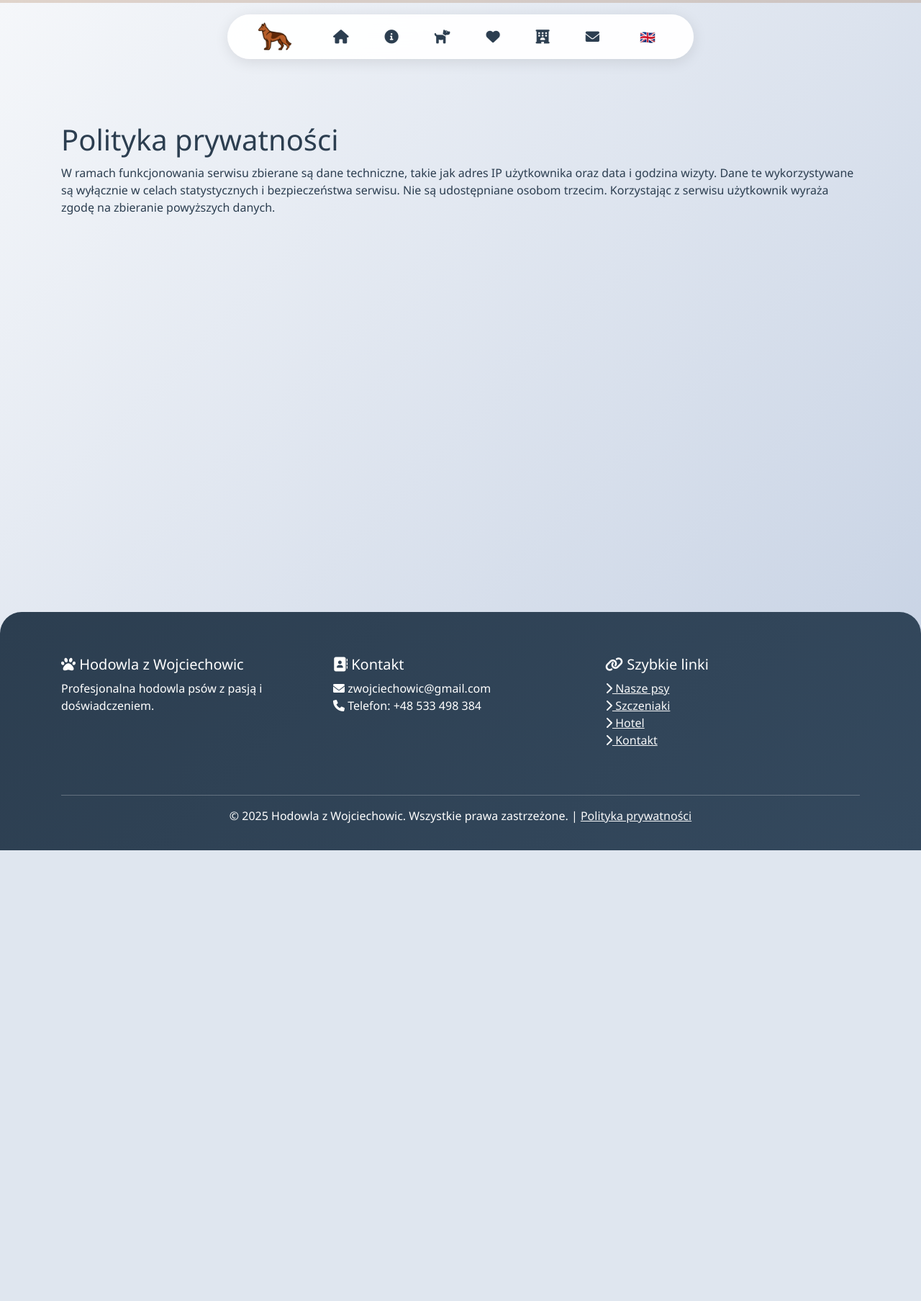
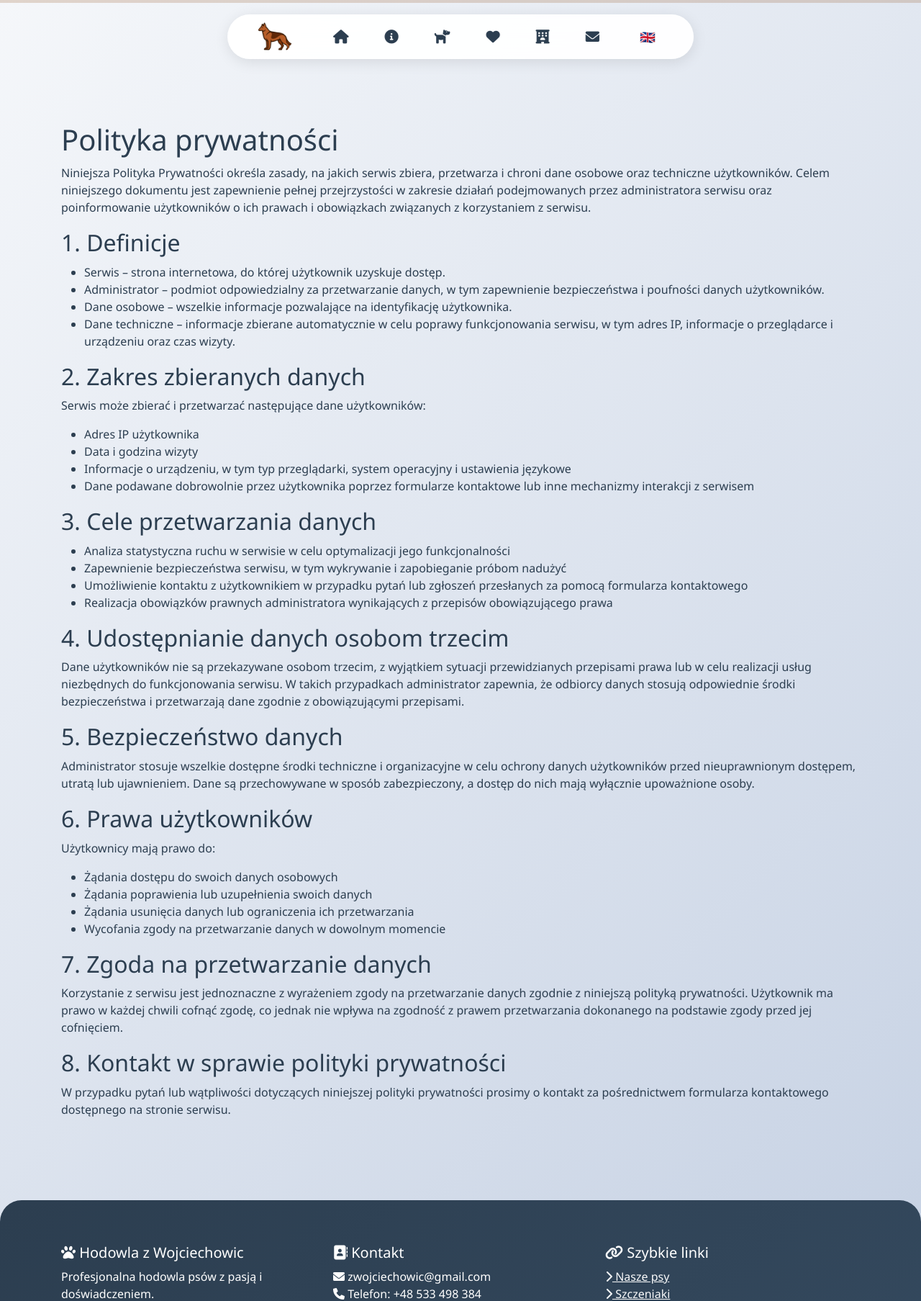
Before and after one commit to zwojciechowic/zwojciechowic, a Django app: template templates/privacy.html in a window 1280 px wide. Shown: the top 1807 px of the page at 72% size. Before the commit the page ends 1181 px from the top, so only its background shows below. Run offline with Django 4.2, Linux system fonts and the light colour scheme; the template is opened without the code that fills it: most values are stand-ins (such as "Sample title", 1, 10 or a date in 2020); parts of the project's set-up code (start-up, migrations or seed data) failed here and were passed over.

Commit message:
priv lepsze

```diff
--- a/templates/privacy.html
+++ b/templates/privacy.html
@@ -89,6 +89,53 @@
 {% block content %}
 <div class="container py-5">
   <h1>{% trans "Polityka prywatności" %}</h1>
-  <p>{% trans "W ramach funkcjonowania serwisu zbierane są dane techniczne, takie jak adres IP użytkownika oraz data i godzina wizyty. Dane te wykorzystywane są wyłącznie w celach statystycznych i bezpieczeństwa serwisu. Nie są udostępniane osobom trzecim. Korzystając z serwisu użytkownik wyraża zgodę na zbieranie powyższych danych." %}</p>
+
+  <p>{% trans "Niniejsza Polityka Prywatności określa zasady, na jakich serwis zbiera, przetwarza i chroni dane osobowe oraz techniczne użytkowników. Celem niniejszego dokumentu jest zapewnienie pełnej przejrzystości w zakresie działań podejmowanych przez administratora serwisu oraz poinformowanie użytkowników o ich prawach i obowiązkach związanych z korzystaniem z serwisu." %}</p>
+
+  <h2>{% trans "1. Definicje" %}</h2>
+  <ul>
+    <li>{% trans "Serwis – strona internetowa, do której użytkownik uzyskuje dostęp." %}</li>
+    <li>{% trans "Administrator – podmiot odpowiedzialny za przetwarzanie danych, w tym zapewnienie bezpieczeństwa i poufności danych użytkowników." %}</li>
+    <li>{% trans "Dane osobowe – wszelkie informacje pozwalające na identyfikację użytkownika." %}</li>
+    <li>{% trans "Dane techniczne – informacje zbierane automatycznie w celu poprawy funkcjonowania serwisu, w tym adres IP, informacje o przeglądarce i urządzeniu oraz czas wizyty." %}</li>
+  </ul>
+
+  <h2>{% trans "2. Zakres zbieranych danych" %}</h2>
+  <p>{% trans "Serwis może zbierać i przetwarzać następujące dane użytkowników:" %}</p>
+  <ul>
+    <li>{% trans "Adres IP użytkownika" %}</li>
+    <li>{% trans "Data i godzina wizyty" %}</li>
+    <li>{% trans "Informacje o urządzeniu, w tym typ przeglądarki, system operacyjny i ustawienia językowe" %}</li>
+    <li>{% trans "Dane podawane dobrowolnie przez użytkownika poprzez formularze kontaktowe lub inne mechanizmy interakcji z serwisem" %}</li>
+  </ul>
+
+  <h2>{% trans "3. Cele przetwarzania danych" %}</h2>
+  <ul>
+    <li>{% trans "Analiza statystyczna ruchu w serwisie w celu optymalizacji jego funkcjonalności" %}</li>
+    <li>{% trans "Zapewnienie bezpieczeństwa serwisu, w tym wykrywanie i zapobieganie próbom nadużyć" %}</li>
+    <li>{% trans "Umożliwienie kontaktu z użytkownikiem w przypadku pytań lub zgłoszeń przesłanych za pomocą formularza kontaktowego" %}</li>
+    <li>{% trans "Realizacja obowiązków prawnych administratora wynikających z przepisów obowiązującego prawa" %}</li>
+  </ul>
+
+  <h2>{% trans "4. Udostępnianie danych osobom trzecim" %}</h2>
+  <p>{% trans "Dane użytkowników nie są przekazywane osobom trzecim, z wyjątkiem sytuacji przewidzianych przepisami prawa lub w celu realizacji usług niezbędnych do funkcjonowania serwisu. W takich przypadkach administrator zapewnia, że odbiorcy danych stosują odpowiednie środki bezpieczeństwa i przetwarzają dane zgodnie z obowiązującymi przepisami." %}</p>
+
+  <h2>{% trans "5. Bezpieczeństwo danych" %}</h2>
+  <p>{% trans "Administrator stosuje wszelkie dostępne środki techniczne i organizacyjne w celu ochrony danych użytkowników przed nieuprawnionym dostępem, utratą lub ujawnieniem. Dane są przechowywane w sposób zabezpieczony, a dostęp do nich mają wyłącznie upoważnione osoby." %}</p>
+
+  <h2>{% trans "6. Prawa użytkowników" %}</h2>
+  <p>{% trans "Użytkownicy mają prawo do:" %}</p>
+  <ul>
+    <li>{% trans "Żądania dostępu do swoich danych osobowych" %}</li>
+    <li>{% trans "Żądania poprawienia lub uzupełnienia swoich danych" %}</li>
+    <li>{% trans "Żądania usunięcia danych lub ograniczenia ich przetwarzania" %}</li>
+    <li>{% trans "Wycofania zgody na przetwarzanie danych w dowolnym momencie" %}</li>
+  </ul>
+
+  <h2>{% trans "7. Zgoda na przetwarzanie danych" %}</h2>
+  <p>{% trans "Korzystanie z serwisu jest jednoznaczne z wyrażeniem zgody na przetwarzanie danych zgodnie z niniejszą polityką prywatności. Użytkownik ma prawo w każdej chwili cofnąć zgodę, co jednak nie wpływa na zgodność z prawem przetwarzania dokonanego na podstawie zgody przed jej cofnięciem." %}</p>
+
+  <h2>{% trans "8. Kontakt w sprawie polityki prywatności" %}</h2>
+  <p>{% trans "W przypadku pytań lub wątpliwości dotyczących niniejszej polityki prywatności prosimy o kontakt za pośrednictwem formularza kontaktowego dostępnego na stronie serwisu." %}</p>
 </div>
 {% endblock %}
--- a/templates/puppies.html
+++ b/templates/puppies.html
@@ -299,8 +299,8 @@
                                             </div>
                                         {% endif %}
                                     {% endwith %}
-
-                                    <strong>{% trans "Cena:"%}</strong> {{ puppy.price }} PLN
+{% comment %}
+                                    <strong>{% trans "Cena:"%}</strong> {{ puppy.price }} PLN {% endcomment %}
                                 </small>
                             </div>
 
--- a/templates/puppy_detail.html
+++ b/templates/puppy_detail.html
@@ -97,8 +97,9 @@
                             <strong>{% trans "Data urodzenia:"%}</strong> {{ puppy.birth_date|date:"d.m.Y" }}<br>
                             <strong>{% trans "Wiek:"%}</strong> {{ puppy.birth_date|timesince }}<br>
                             {% if puppy.mother_name %}<strong>{% trans "Matka:"%}</strong> <i class="fas fa-heart"></i> {{ puppy.mother_name }}<br>{% endif %}
-                            {% if puppy.father_name %}<strong>{% trans "Ojciec:"%}</strong> <i class="fas fa-paw"></i> {{ puppy.father_name }}<br>{% endif %}
-                            <strong>{% trans "Cena:"%}</strong> {{ puppy.price }} PLN
+                            {% if puppy.father_name %}<strong>{% trans "Ojciec:"%}</strong> <i class="fas fa-paw"></i> {{ puppy.father_name }}
+                            {% comment %} <br>{% endif %}
+                            <strong>{% trans "Cena:"%}</strong> {{ puppy.price }} PLN {% endcomment %}
                         </p>
 
                         {# Opisy #}
```
Also changed, not shown: locale/en/LC_MESSAGES/django.po, locale/pl/LC_MESSAGES/django.po, 2 other files.
